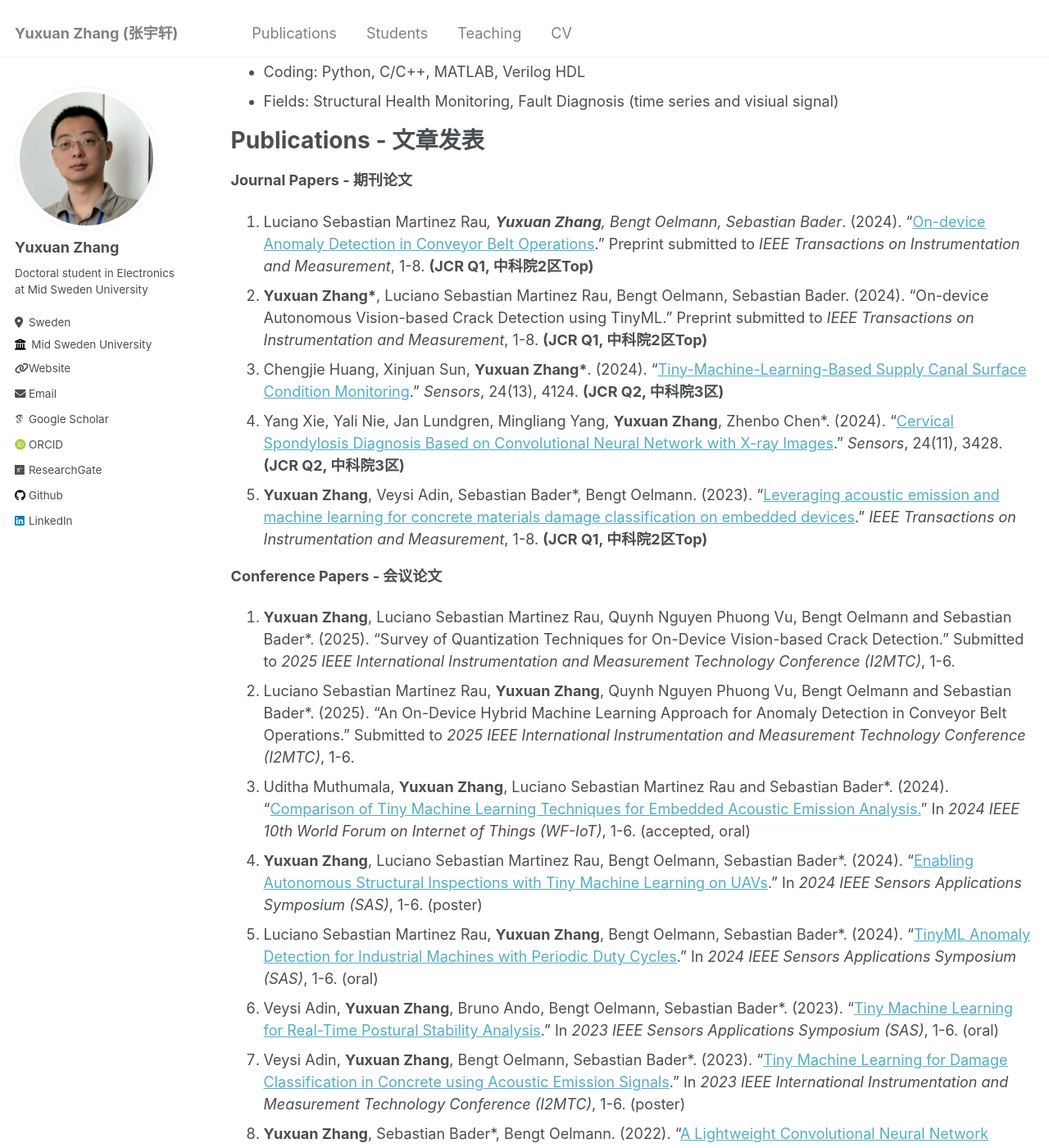
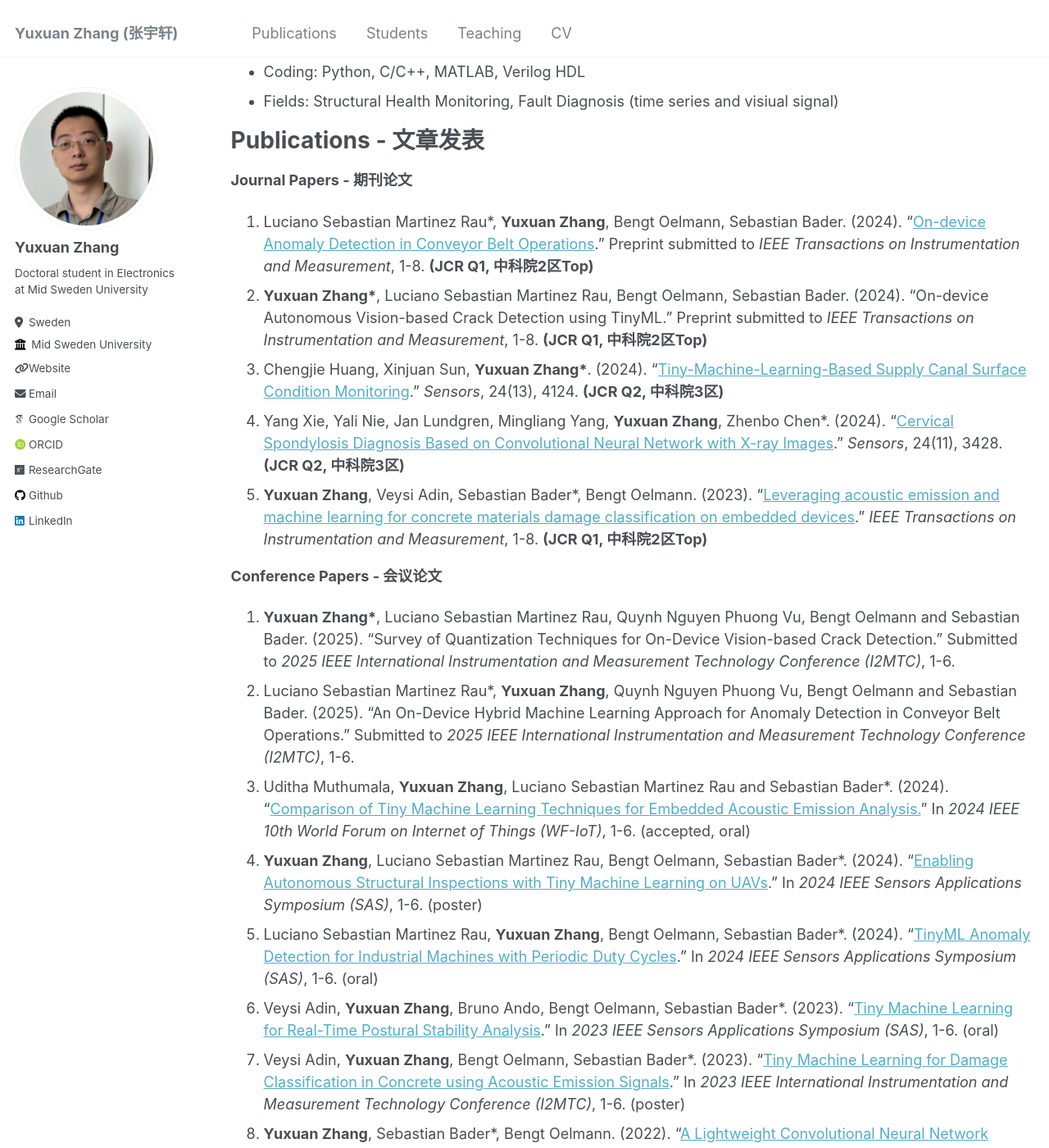
Before and after one commit to YuxuanZhang-96/YuxuanZhang-96.github.io, a Jekyll site: the page built from _pages/cv.md, in a window 1280 px wide and 1400 px high, scrolled down 563 px. Shown: the whole window at 82% size. Built offline with Jekyll 4.4.1, drawn with Linux system fonts in a browser that asks for light colours; some web fonts are replaced.

Commit message:
Update cv.md

```diff
--- a/_pages/cv.md
+++ b/_pages/cv.md
@@ -31,15 +31,15 @@ Skills - 技能
 Publications - 文章发表
 ======
 __Journal Papers - 期刊论文__
-1. Luciano Sebastian Martinez Rau*, __Yuxuan Zhang__, Bengt Oelmann, Sebastian Bader*. (2024). "[On-device Anomaly Detection in Conveyor Belt Operations](https://arxiv.org/abs/2411.10729)." Preprint submitted to _IEEE Transactions on Instrumentation and Measurement_, 1-8. __(JCR Q1, 中科院2区Top)__
+1. Luciano Sebastian Martinez Rau*, __Yuxuan Zhang__, Bengt Oelmann, Sebastian Bader. (2024). "[On-device Anomaly Detection in Conveyor Belt Operations](https://arxiv.org/abs/2411.10729)." Preprint submitted to _IEEE Transactions on Instrumentation and Measurement_, 1-8. __(JCR Q1, 中科院2区Top)__
 2. __Yuxuan Zhang*__, Luciano Sebastian Martinez Rau, Bengt Oelmann, Sebastian Bader. (2024). "On-device Autonomous Vision-based Crack Detection using TinyML." Preprint submitted to _IEEE Transactions on Instrumentation and Measurement_, 1-8. __(JCR Q1, 中科院2区Top)__
 3. Chengjie Huang, Xinjuan Sun, __Yuxuan Zhang*__. (2024). "[Tiny-Machine-Learning-Based Supply Canal Surface Condition Monitoring](https://www.mdpi.com/1424-8220/24/13/4124)." _Sensors_, 24(13), 4124. __(JCR Q2, 中科院3区)__
 4. Yang Xie, Yali Nie, Jan Lundgren, Mingliang Yang, __Yuxuan Zhang__, Zhenbo Chen*. (2024). "[Cervical Spondylosis Diagnosis Based on Convolutional Neural Network with X-ray Images](https://www.mdpi.com/1424-8220/24/11/3428)." _Sensors_, 24(11), 3428. __(JCR Q2, 中科院3区)__
 5. __Yuxuan Zhang__, Veysi Adin, Sebastian Bader*, Bengt Oelmann. (2023). "[Leveraging acoustic emission and machine learning for concrete materials damage classification on embedded devices](https://ieeexplore.ieee.org/document/10227301)." _IEEE Transactions on Instrumentation and Measurement_, 1-8. __(JCR Q1, 中科院2区Top)__
 
 __Conference Papers - 会议论文__
-1. __Yuxuan Zhang__, Luciano Sebastian Martinez Rau, Quynh Nguyen Phuong Vu, Bengt Oelmann and Sebastian Bader*. (2025). "Survey of Quantization Techniques for On-Device Vision-based Crack Detection." Submitted to _2025 IEEE International Instrumentation and Measurement Technology Conference (I2MTC)_, 1-6.
-2. Luciano Sebastian Martinez Rau, __Yuxuan Zhang__, Quynh Nguyen Phuong Vu, Bengt Oelmann and Sebastian Bader*. (2025). "An On-Device Hybrid Machine Learning Approach for Anomaly Detection in Conveyor Belt Operations." Submitted to _2025 IEEE International Instrumentation and Measurement Technology Conference (I2MTC)_, 1-6.
+1. __Yuxuan Zhang*__, Luciano Sebastian Martinez Rau, Quynh Nguyen Phuong Vu, Bengt Oelmann and Sebastian Bader. (2025). "Survey of Quantization Techniques for On-Device Vision-based Crack Detection." Submitted to _2025 IEEE International Instrumentation and Measurement Technology Conference (I2MTC)_, 1-6.
+2. Luciano Sebastian Martinez Rau*, __Yuxuan Zhang__, Quynh Nguyen Phuong Vu, Bengt Oelmann and Sebastian Bader. (2025). "An On-Device Hybrid Machine Learning Approach for Anomaly Detection in Conveyor Belt Operations." Submitted to _2025 IEEE International Instrumentation and Measurement Technology Conference (I2MTC)_, 1-6.
 3. Uditha Muthumala, __Yuxuan Zhang__, Luciano Sebastian Martinez Rau and Sebastian Bader*. (2024). "[Comparison of Tiny Machine Learning Techniques for Embedded Acoustic Emission Analysis.](https://arxiv.org/abs/2411.17733)" In _2024 IEEE 10th World Forum on Internet of Things (WF-IoT)_, 1-6. (accepted, oral)
 4. __Yuxuan Zhang__, Luciano Sebastian Martinez Rau, Bengt Oelmann, Sebastian Bader*. (2024). "[Enabling Autonomous Structural Inspections with Tiny Machine Learning on UAVs](https://ieeexplore.ieee.org/document/10636583)." In _2024 IEEE Sensors Applications Symposium (SAS)_, 1-6. (poster)
 5. Luciano Sebastian Martinez Rau, __Yuxuan Zhang__, Bengt Oelmann, Sebastian Bader*. (2024). "[TinyML Anomaly Detection for Industrial Machines with Periodic Duty Cycles](https://ieeexplore.ieee.org/document/10636584)." In _2024 IEEE Sensors Applications Symposium (SAS)_, 1-6. (oral)
```
